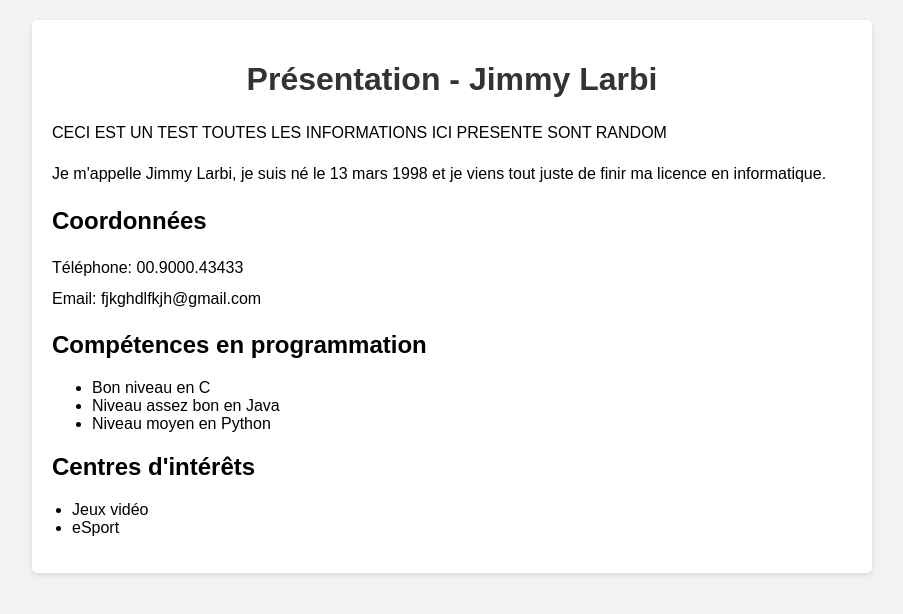
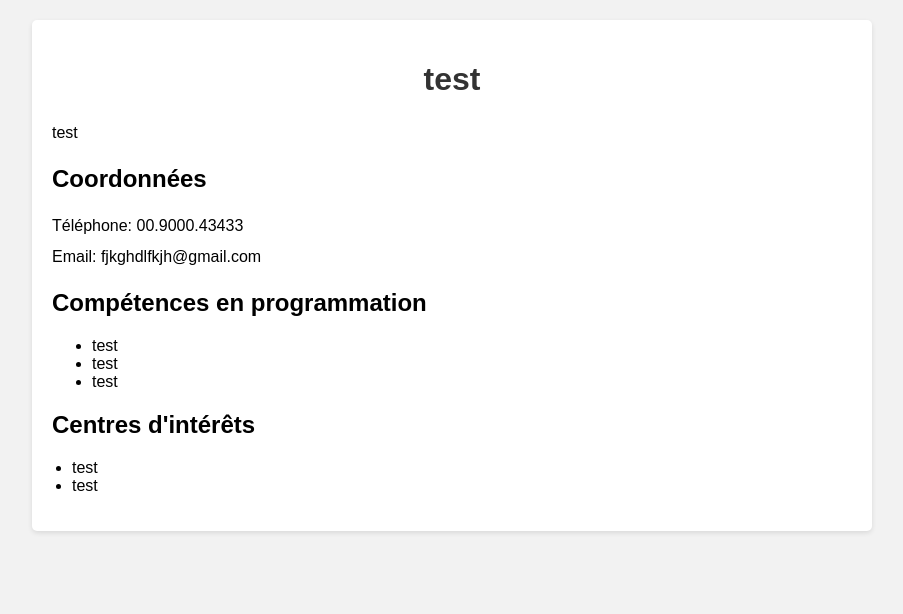
Before and after one commit to Jimmyn0/Jimmyn0.github.io, a plain HTML site: page index.html in a window 1280 px wide. Shown: the whole page, without its empty margins (188-1091 px from the left). Drawn offline with Linux system fonts and the light colour scheme.

Commit message:
modif site

```diff
--- a/index.html
+++ b/index.html
@@ -49,9 +49,8 @@
 </head>
 <body>
   <div class="container">
-    <h1>Présentation - Jimmy Larbi</h1>
-    <p>CECI EST UN TEST TOUTES LES INFORMATIONS ICI PRESENTE SONT RANDOM</p>
-    <p>Je m'appelle Jimmy Larbi, je suis né le 13 mars 1998 et je viens tout juste de finir ma licence en informatique.</p>
+    <h1>test</h1>
+    <p>test</p>
     <div class="contact">
       <h2>Coordonnées</h2>
       <p>Téléphone: 00.9000.43433</p>
@@ -60,16 +59,16 @@
     <div class="skills">
       <h2>Compétences en programmation</h2>
       <ul>
-        <li>Bon niveau en C</li>
-        <li>Niveau assez bon en Java</li>
-        <li>Niveau moyen en Python</li>
+        <li>test</li>
+        <li>test</li>
+        <li>test</li>
       </ul>
     </div>
     <div class="interests">
       <h2>Centres d'intérêts</h2>
       <ul>
-        <li>Jeux vidéo</li>
-        <li>eSport</li>
+        <li>test</li>
+        <li>test</li>
       </ul>
     </div>
   </div>
```
